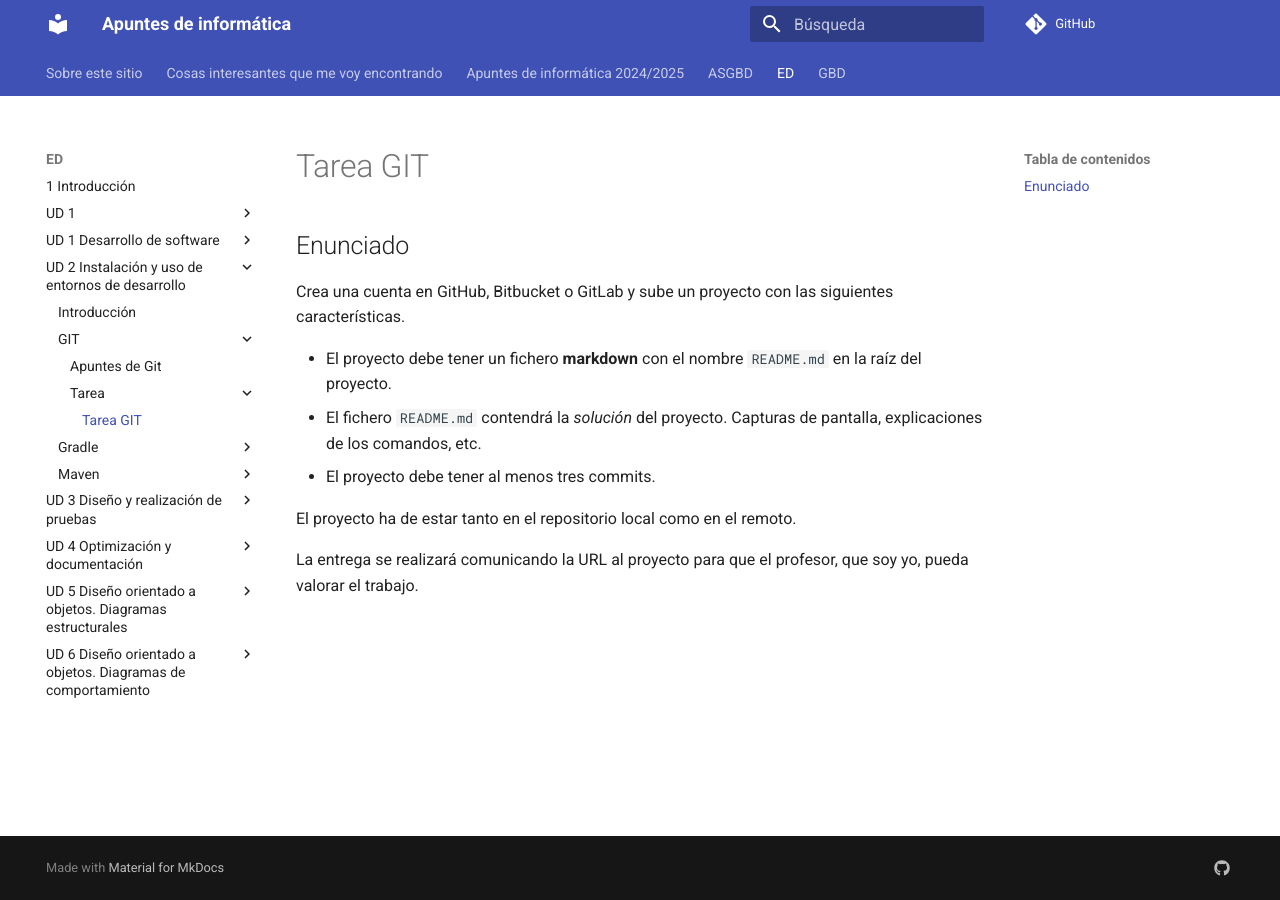
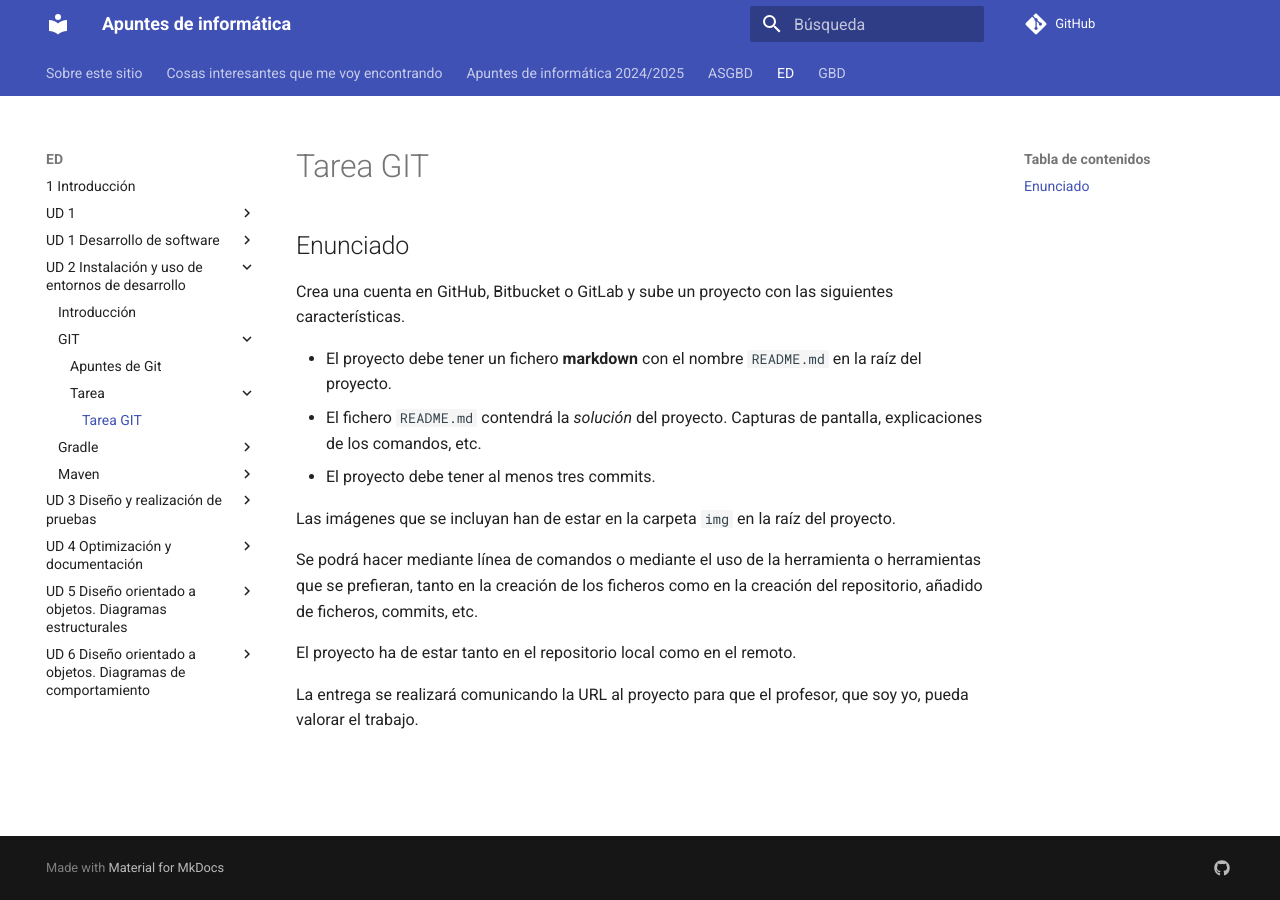
Before and after one commit to mmourazos/Curso-2024-2025, an MkDocs documentation site: the page built from docs/ED/UD 2 - Instalación y uso de entornos de desarrollo/GIT/Tarea/Tarea GIT.md, in a window 1280 px wide. Built offline with MkDocs 1.6.1 and Material for MkDocs 9.7.7, drawn with Linux system fonts in a browser that asks for light colours; comment, search, counter and statistics services are not loaded.

Commit message:
Actualización de tarea de GIT.

```diff
--- a/docs/ED/UD 2 - Instalación y uso de entornos de desarrollo/GIT/Tarea/Tarea GIT.md
+++ b/docs/ED/UD 2 - Instalación y uso de entornos de desarrollo/GIT/Tarea/Tarea GIT.md
@@ -8,6 +8,10 @@ Crea una cuenta en GitHub, Bitbucket o GitLab y sube un proyecto con las siguien
 * El fichero `README.md` contendrá la _solución_ del proyecto. Capturas de pantalla, explicaciones de los comandos, etc.
 * El proyecto debe tener al menos tres commits.
 
+Las imágenes que se incluyan han de estar en la carpeta `img` en la raíz del proyecto.
+
+Se podrá hacer mediante línea de comandos o mediante el uso de la herramienta o herramientas que se prefieran, tanto en la creación de los ficheros como en la creación del repositorio, añadido de ficheros, commits, etc.
+
 El proyecto ha de estar tanto en el repositorio local como en el remoto.
 
 La entrega se realizará comunicando la URL al proyecto para que el profesor, que soy yo, pueda valorar el trabajo.
```
